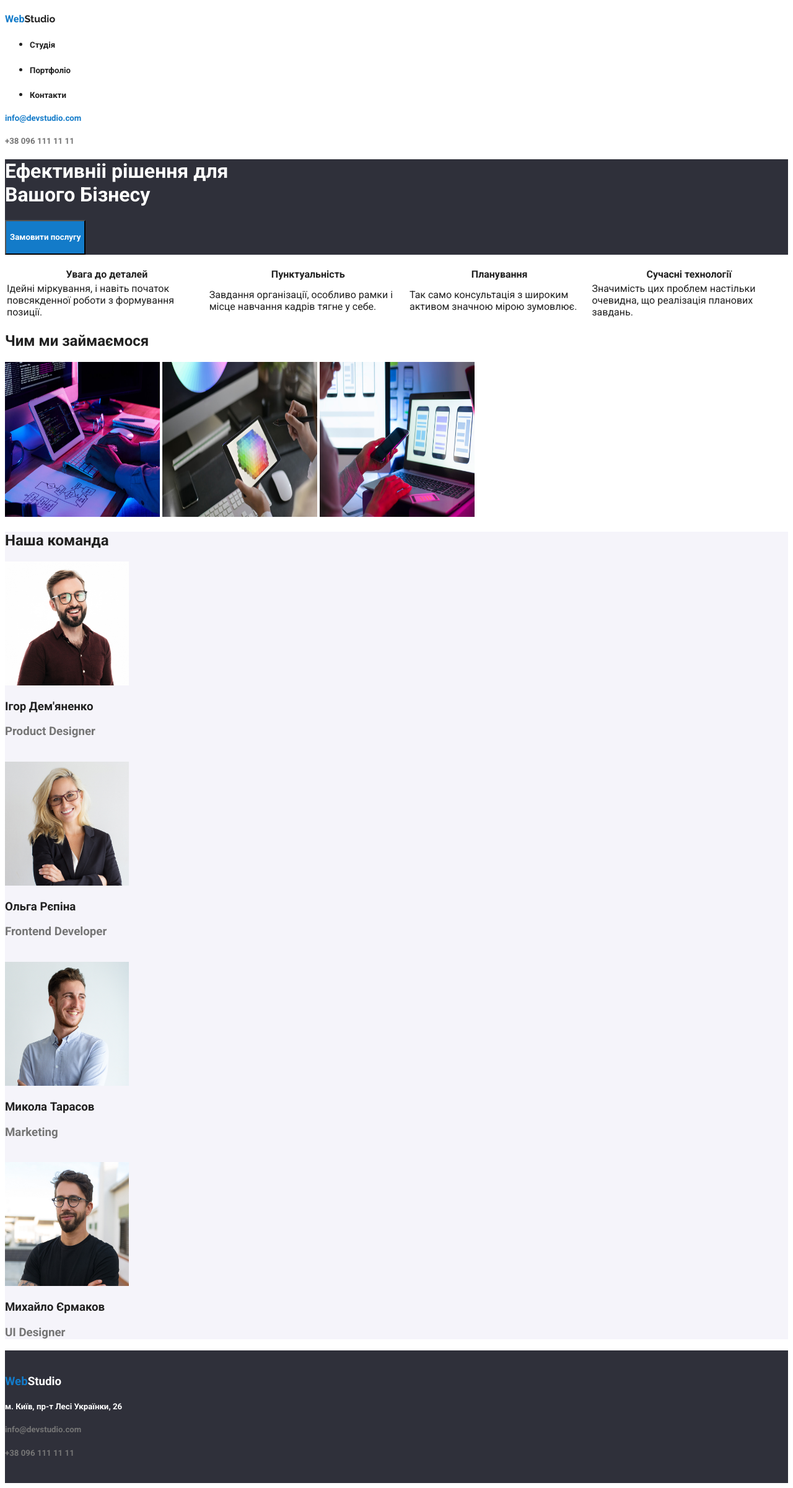
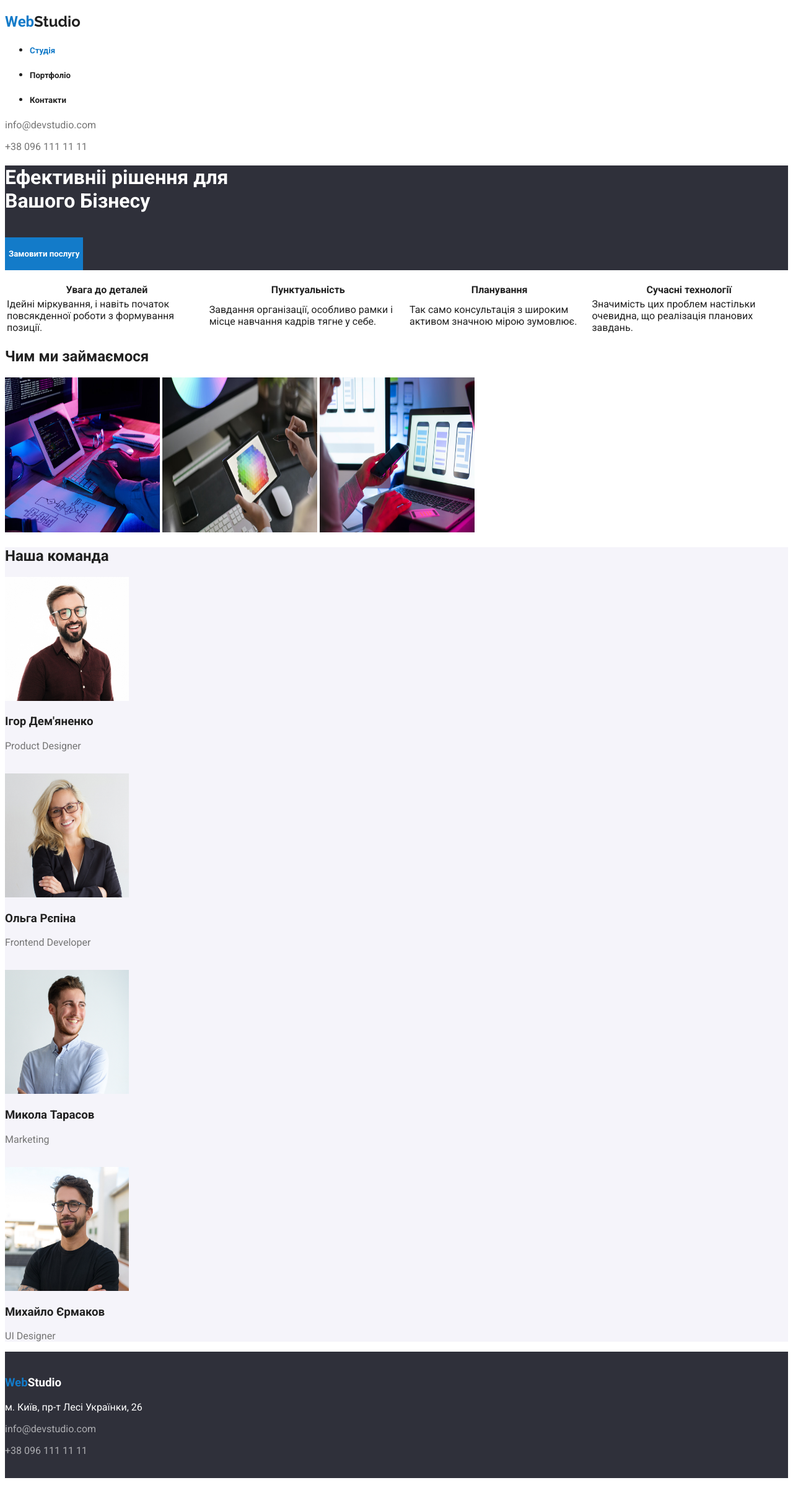
Before and after one commit to Danya3213/WebStudio, a plain HTML site: page index.html in a window 1280 px wide. Shown: the whole page at 62% size. Drawn offline with Linux system fonts and the light colour scheme.

Commit message:
Add files via upload

```diff
--- a/css/style.css
+++ b/css/style.css
@@ -4,7 +4,11 @@
 }
 :root
 {
-    --text-color-grey: #757575;
+    --text-color-white: white;
+}
+:root
+{
+    --blue-color: #137BC9;
 }
 *{
     font-family: 'Roboto', sans-serif;  /*  Тут я використав chatGPT */
@@ -22,7 +26,8 @@
 .order_service
 {
     color: white;
-    background-color: #137BC9;
+    background-color: var(--blue-color);
+    border: none;
 }
 .main_title
 {
@@ -30,21 +35,38 @@
 }
 .blue_text
 {
-    color: #137BC9;
-}
-.grey_text
-{
-    color: var(--text-color-grey);
+    color: var(--blue-color);
 }
 .white_text
 {
-    color: white;
+    color: var(--text-color-white);
 }
 footer
 {
     background-color: var(--background-color);
 }
-.grey_background>li
+.grey_background li
 {
     background-color:#F5F4FA;                           /* Тут я хотів зробити як в фігмі сіру тінь, але я не знаю як це зробить нормально і я зробив як знаю🙃*/
 }
+.white_text_opacity
+{
+    color: var(--text-color-white);
+    opacity: 60%;
+}
+.grey_text_color
+{
+    color: #757575;
+}
+#blue_hover:hover
+{
+    color: var(--blue-color);
+}
+.all:visited
+{
+    color: var(--blue-color);
+}
+.web-sites:visited
+{
+    color: var(--blue-color);
+}
--- a/index.html
+++ b/index.html
@@ -5,29 +5,30 @@
     <meta name="viewport" content="width=device-width, initial-scale=1.0">
     <title>WebStudio</title>
     <link rel="stylesheet" href="css/style.css">
-    <link rel="stylesheet" href="https://fonts.googleapis.com/css2?family=Roboto:wght@400;700&display=swap">
+    <link href="https://fonts.googleapis.com/css2?family=Roboto:wght@400;700&display=swap"  rel="stylesheet">
     <link href="https://fonts.googleapis.com/css2?family=Raleway:wght@400;700&display=swap" rel="stylesheet">
 </head>
 <body>
     <header>
-        <h4 class="main_title"><span class="blue_text">Web</span>Studio</h4>
+        <h2 class="main_title"><span class="blue_text">Web</span>Studio</h2>
         <div>
             <ul>
-                <li><a href="https://web-studio-ua.netlify.app"><h5>Студія</h5></a></li>
-                <li><a href="https://web-studio-ua.netlify.app/portfolio"><h5>Портфоліо</h5></a></li>
-                <li><a href=""><h5>Контакти</h5></a></li>
+                <li><a href="/index.html"><h5 class="blue_text">Студія</h5></a></li>
+                <li><a href="/portfolio.html"><h5 id="blue_hover">Портфоліо</h5></a></li>
+                <li><a href="#footer"><h5 id="blue_hover">Контакти</h5></a></li>
             </ul>
         </div>
         <nav>
             <div>
-                <a href="mailto:info@devstudio.com"><h5 class="blue_text">info@devstudio.com</h5></a>
-                <h5 class="grey_text">+38 096 111 11 11</h5>
+                <a href="mailto:info@devstudio.com"><p class="grey_text_color" id="blue_hover">info@devstudio.com</p></a>
+                <p class="grey_text_color">+38 096 111 11 11</p>
             </div>
         </nav>
     </header>
     <main>
         <div class="business_solutions">
             <h1 class="white_text">Ефективніі рішення для <br> Вашого Бізнесу</h1>
+            <br>
             <button class="order_service"><h4 class="white_text">Замовити послугу</h4></button>
         </div>
         <br>
@@ -57,28 +58,28 @@
             <h2>Наша команда</h2>
             <img src="/img/person1.jpg" alt="" width="200" height="200">
             <h3>Ігор Дем'яненко</h3>
-            <h3 class="grey_text">Product Designer</h3>
+            <p class="grey_text_color">Product Designer</p>
             <br>
             <img src="/img/person2.jpg" alt="" width="200" height="200">
             <h3>Ольга Рєпіна</h3>
-            <h3 class="grey_text">Frontend Developer</h3>
+            <p class="grey_text_color">Frontend Developer</p>
             <br>
             <img src="/img/person3.jpg" alt="" width="200" height="200">
             <h3>Микола Тарасов</h3>
-            <h3 class="grey_text">Marketing</h3>
+            <p class="grey_text_color">Marketing</p>
             <br>
             <img src="/img/person4.jpg" alt="" width="200" height="200">
             <h3>Михайло Єрмаков</h3>
-            <h3 class="grey_text">UI Designer</h3>
+            <p class="grey_text_color">UI Designer</p>
         </div>
     </main>
-    <footer>
+    <footer id="footer">
         <br>
         <h3 class="main_title"><span class="blue_text">Web</span><span class="white_text">Studio</span></h3>
         <nav>
-            <a href="https://www.google.com.ua/maps/place/GoITeens/@50.4270576,30.5377054,21z/data=!4m6!3m5!1s0x40d4cf11a1516e25:0xcb31e5389cead445!8m2!3d50.4270472!4d30.5377493!16s%2Fg%2F11kprqb_30?hl=ru&entry=ttu&g_ep=EgoyMDI0MTAxNi4wIKXMDSoASAFQAw%3D%3D" target="_blank"><h5 class="white_text">м. Київ, пр-т Лесі Українки, 26</h5></a>
-            <a href="mailto:info@devstudio.com"><h5 class="grey_text">info@devstudio.com</h5></a>
-            <h5 class="grey_text">+38 096 111 11 11</h5>
+            <a href="https://www.google.com.ua/maps/place/GoITeens/@50.4270576,30.5377054,21z/data=!4m6!3m5!1s0x40d4cf11a1516e25:0xcb31e5389cead445!8m2!3d50.4270472!4d30.5377493!16s%2Fg%2F11kprqb_30?hl=ru&entry=ttu&g_ep=EgoyMDI0MTAxNi4wIKXMDSoASAFQAw%3D%3D" target="_blank"><p class="white_text" id="blue_hover">м. Київ, пр-т Лесі Українки, 26</p></a>
+            <a href="mailto:info@devstudio.com"><p class="white_text_opacity" id="blue_hover">info@devstudio.com</p></a>
+            <p class="white_text_opacity">+38 096 111 11 11</p>
         </nav>
         <br>
     </footer>
```
Also changed, not shown: portfolio.html (+23 -21 lines).
